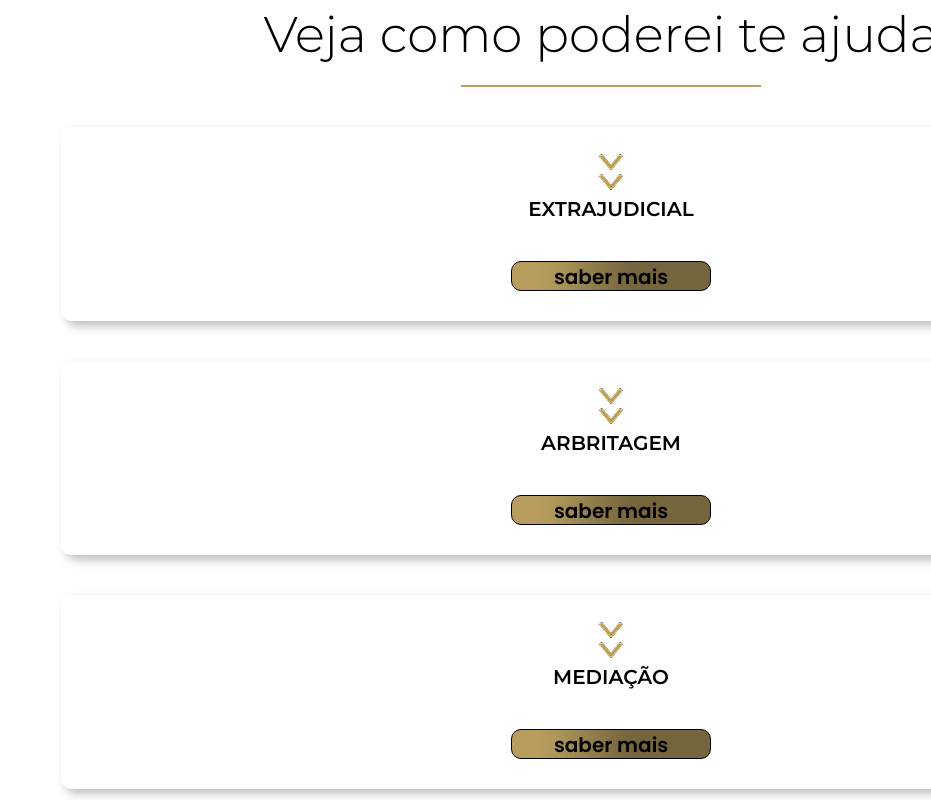
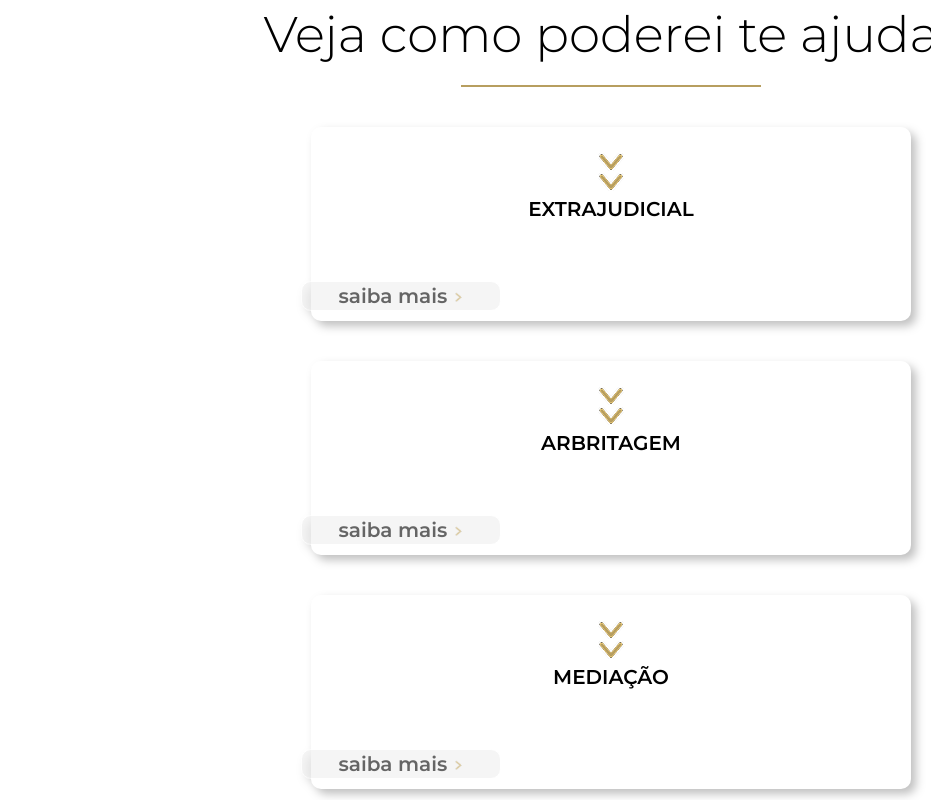
Before and after one commit to Ryuzz9/svelareSolucine.page, a React (Vite) app: page / in a window 1280 px wide. Shown: the part 1020-1820 px from the top of the page, without its empty margins (349-1280 px from the left). Built offline with nearby package versions, Linux system fonts and the light colour scheme.

Commit message:
alterar button

```diff
--- a/src/Components/Sections/Atuacao/Atuacao.module.css
+++ b/src/Components/Sections/Atuacao/Atuacao.module.css
@@ -55,7 +55,7 @@
 }
 
 .card {
-    width: 1100px;
+    width: 600px;
     height: 194px;
     flex-shrink: 0;
     background-color: white;
@@ -186,24 +186,48 @@
     width: 200px;
     height: 30px;
     flex-shrink: 0;
+    margin-right: 70%;
+    margin-top: 60px;
     border-radius: 10px;
-    border: 1px solid #000;
-    background: linear-gradient(90deg, rgba(0, 0, 0, 0.00) 11.16%, rgba(0, 0, 0, 0.20) 56.63%), linear-gradient(90deg, rgba(0, 0, 0, 0.00) 22.12%, rgba(0, 0, 0, 0.20) 62.5%), #B79E5F;
+    border: 1px solid white;
+    opacity: 0.6;
     color: #000;
-    font-family: Poppins;
+    font-family: Montserrat;
     font-size: 20px;
+    font-style: normal;
     font-weight: 600;
-    font-style: normal;
     line-height: normal;
-    margin-top: 40px;
 }
 
 .btn:hover {
-    background-color: black;
-    color: white;
+
+    opacity: 1;
     transition: 0.4s;
 
 }
+
+.btn img {
+    width: 10.812px;
+    height: 10.812px;
+    transform: rotate(-90deg);
+    flex-shrink: 0;
+    aspect-ratio: 10.81/10.81;
+    transition: transform 0.6s ease-in-out;
+    /* Para transições suaves */
+}
+
+
+.btn img:hover {
+    transform: rotate(0deg);
+    /* Animação rotativa contínua */
+
+}
+.rotated{
+
+    transform: rotate(-90deg);
+
+}
+
 
 .btn2 {
     display: flex;
@@ -232,7 +256,6 @@
     background-color: black;
     color: white;
     transition: 0.4s;
-
 }
 
 .btn2 img {
@@ -243,6 +266,8 @@
     margin-right: 10px;
 
 }
+
+
 
 @keyframes fade-in {
     from {
@@ -269,3 +294,15 @@
     }
 
 }
+
+@keyframes rotate {
+    from {
+        transform: rotate(-90deg);
+
+    }
+
+    to {
+        transform: rotate(0deg);
+
+    }
+}
--- a/src/Components/Sections/Atuacao/index.jsx
+++ b/src/Components/Sections/Atuacao/index.jsx
@@ -7,9 +7,14 @@ function Atuacao() {
     const [isLarge, setIsLarge] = useState(false);
     const [isLarge1, setIsLarge1] = useState(false);
     const [isLarge2, setIsLarge2] = useState(false);
+    const [isRotated, setIsRotaded] = useState(false);
+    const [isRotated1, setIsRotaded1] = useState(false);
+    const [isRotated2, setIsRotaded2] = useState(false);
 
+    //função para aumentar o card
     const toggleCardSize = () => {
         setIsLarge(!isLarge);
+
 
     }
     const toggleCardSize1 = () => {
@@ -17,8 +22,17 @@ function Atuacao() {
 
     }
     const toggleCardSize2 = () => {
-        setIsLarge2(!isLarge2)
+        setIsLarge2(!isLarge2);
+        setIsRotaded2(!isRotated2);
 
+    }
+
+    //funçao para girar a seta
+    const handleClick = () => {
+        setIsRotaded(!isRotated);
+    }
+    const handleClick1 = () => {
+        setIsRotaded1(!isRotated1);
     }
 
 
@@ -46,7 +60,7 @@ function Atuacao() {
                     </div>
                 </div>
                 <button onClick={toggleCardSize} className={styles.btn}>
-                    saber mais
+                    saiba mais <img src="./src/assets/img/setaIcon.png" alt="" />
                 </button>
             </div>
 
@@ -65,7 +79,7 @@ function Atuacao() {
                     </div>
                 </div>
                 <button onClick={toggleCardSize1} className={styles.btn}>
-                    saber mais
+                    saiba mais <img src="./src/assets/img/setaIcon.png" alt="" />
                 </button>
             </div>
 
@@ -85,7 +99,7 @@ function Atuacao() {
                     </div>
                 </div>
                 <button onClick={toggleCardSize2} className={styles.btn}>
-                    saber mais
+                    saiba mais <img src="./src/assets/img/setaIcon.png" alt=""  className={`${styles.arrow} ${isRotated2 ? styles.rotated : ""}`}/>
                 </button>
             </div>
             <button className={styles.btn2}><img src="./src/assets/img/iconWhatsapp.png" alt="zapIcon" />FALAR COM UM ESPECIALISTA</button>
```
